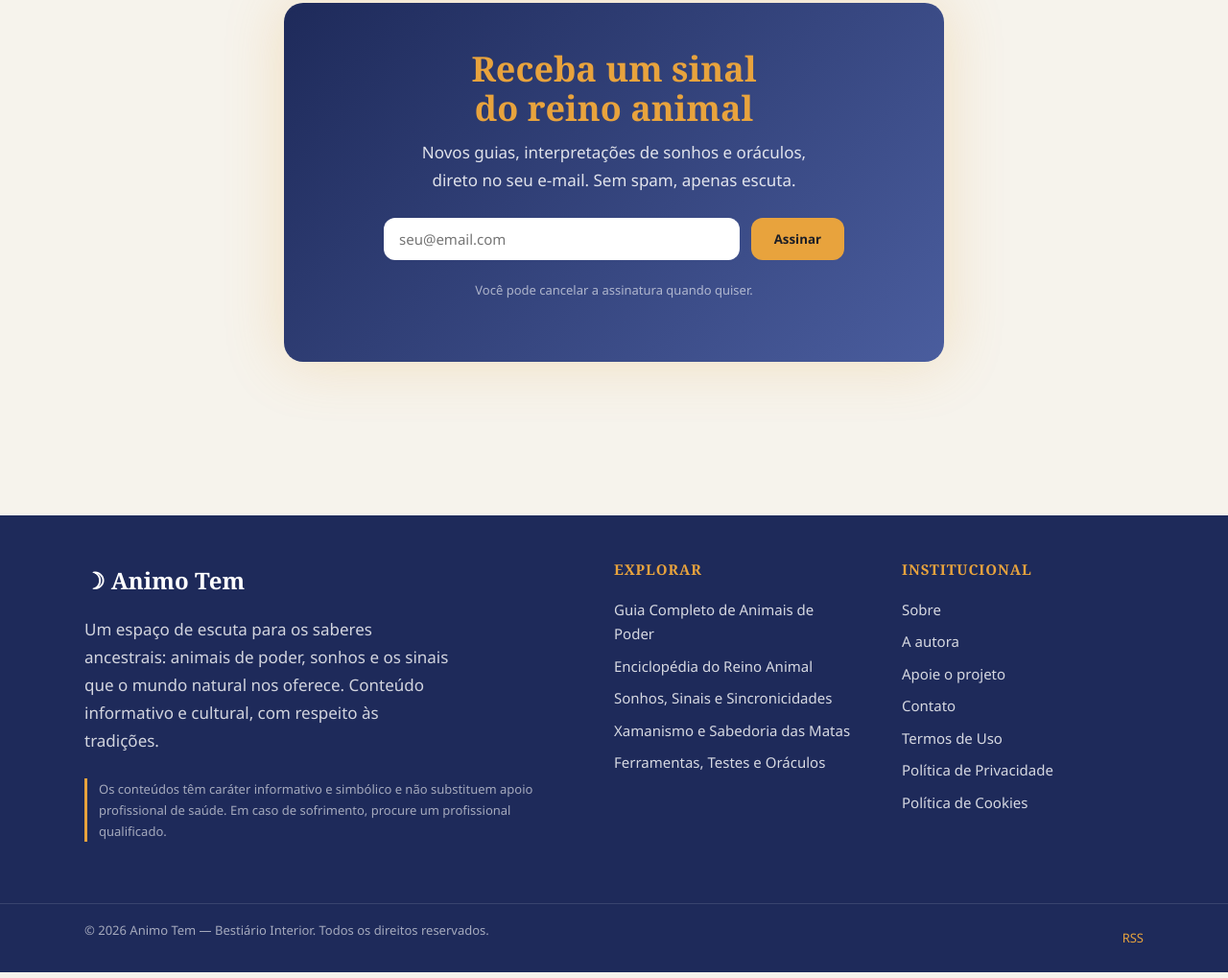
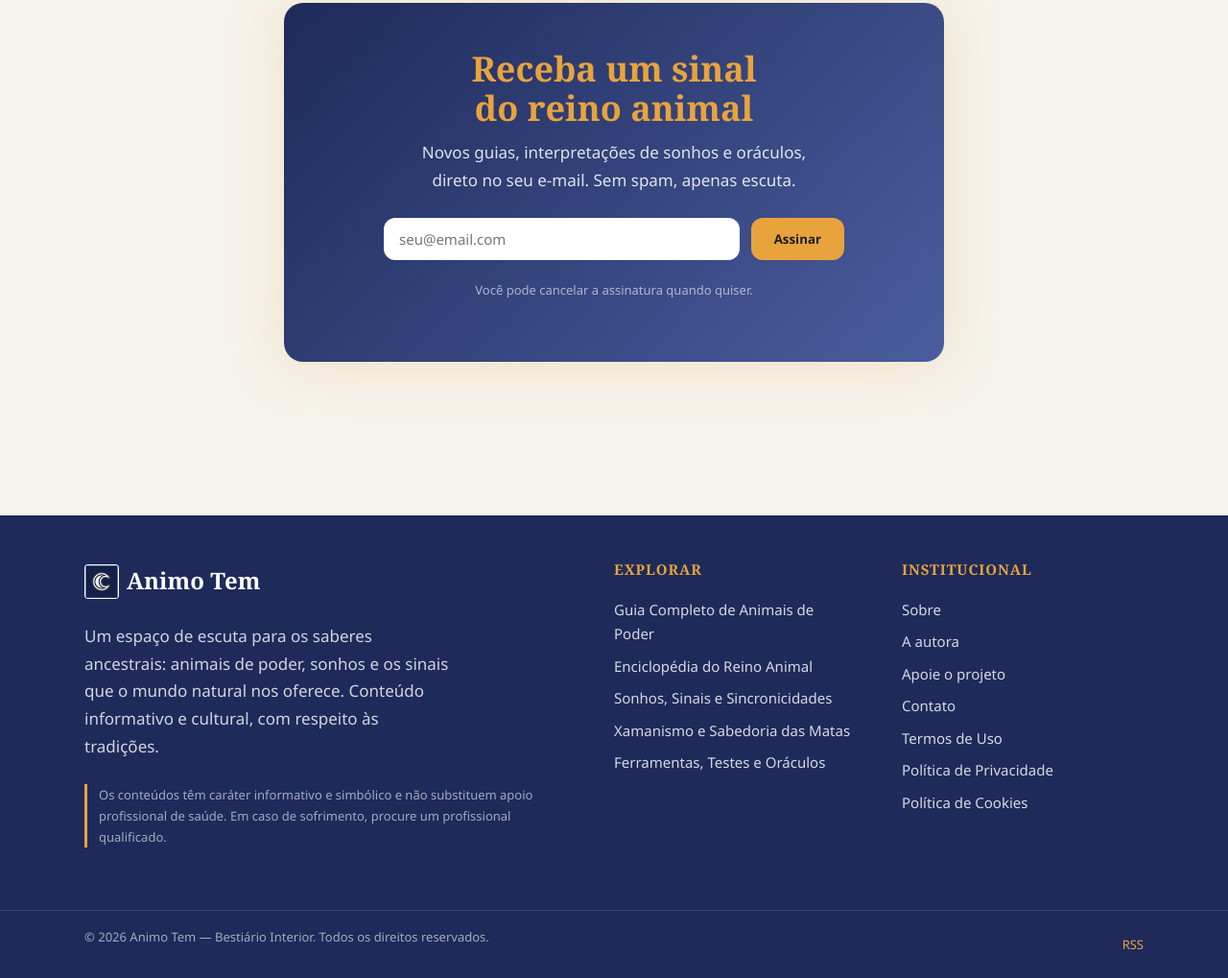
Before and after one commit to naitytwister/blog-animais-de-poder, an Astro site: page /apoie in a window 1280 px wide. Shown: the part 1495-2514 px from the top of the page at 96% size. Built offline with nearby package versions, Linux system fonts and the light colour scheme; Astro itself is replaced by a stand-in of ours; no server answers.

Commit message:
style(brand): integrate new high-res double moon logo variations into header, footer and assets

```diff
--- a/src/components/Footer.astro
+++ b/src/components/Footer.astro
@@ -5,7 +5,10 @@ import { SITE, SUBNICHOS } from '../lib/consts';
 <footer class="footer">
   <div class="container footer-grid">
     <div class="footer-brand">
-      <a href="/" class="footer-logo">☽ {SITE.shortName}</a>
+      <a href="/" class="footer-logo">
+        <img src="/images/logo-icon.png" alt="Animotem Logo" class="footer-logo-img" />
+        <span>{SITE.shortName}</span>
+      </a>
       <p class="footer-tagline">
         Um espaço de escuta para os saberes ancestrais: animais de poder, sonhos e os sinais que
         o mundo natural nos oferece. Conteúdo informativo e cultural, com respeito às tradições.
@@ -58,11 +61,21 @@ import { SITE, SUBNICHOS } from '../lib/consts';
   }
 
   .footer-logo {
+    display: inline-flex;
+    align-items: center;
+    gap: var(--space-2);
     font-family: var(--font-display);
     font-weight: 700;
     font-size: var(--text-xl);
     color: var(--white);
     text-decoration: none;
+  }
+
+  .footer-logo-img {
+    height: 2.25rem;
+    width: auto;
+    object-fit: contain;
+    border-radius: 4px;
   }
 
   .footer-tagline {
--- a/src/components/Header.astro
+++ b/src/components/Header.astro
@@ -8,7 +8,7 @@ const subnichoList = Object.entries(SUBNICHOS);
 <header class="header">
   <div class="container header-inner">
     <a href="/" class="brand" aria-label={`${SITE.shortName} — Início`}>
-      <img src="/images/logo.png" alt="Animotem Logo" class="brand-logo" />
+      <img src="/images/logo-icon.png" alt="Animotem Logo" class="brand-logo" />
       <span class="brand-name">{SITE.shortName}</span>
     </a>
 
```
Also changed, not shown: public/images/logo-icon.png (added), public/images/logo-light.png (added), public/images/logo-stacked.png (added), public/images/logo.png.
